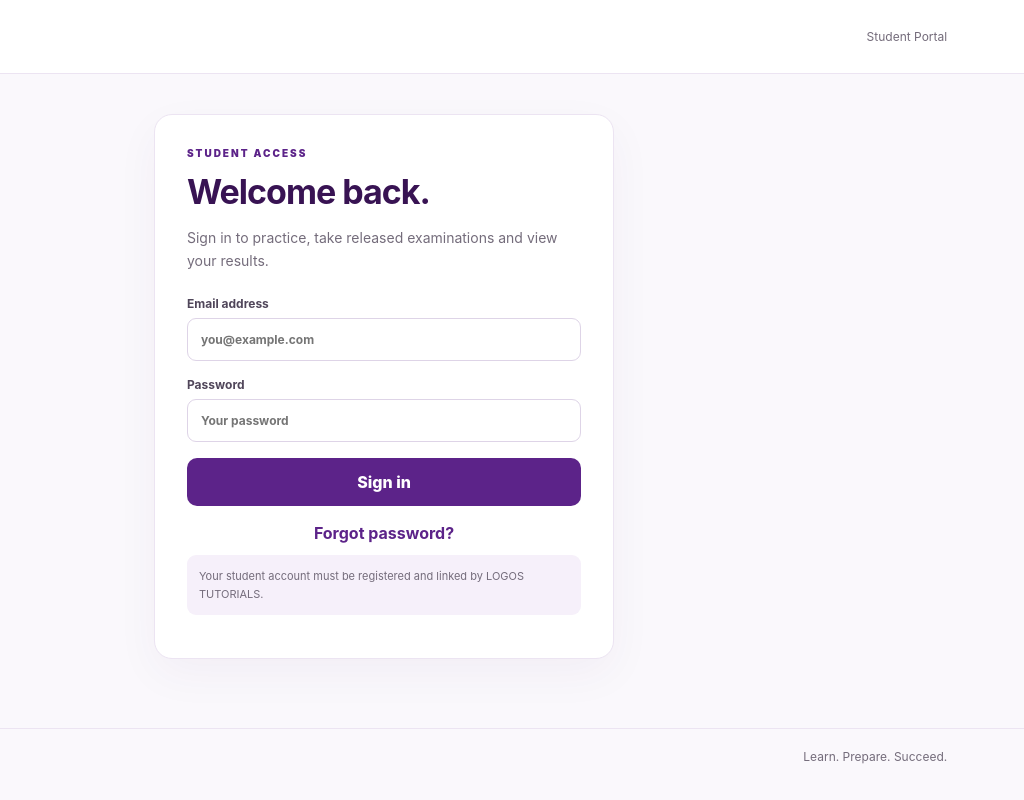
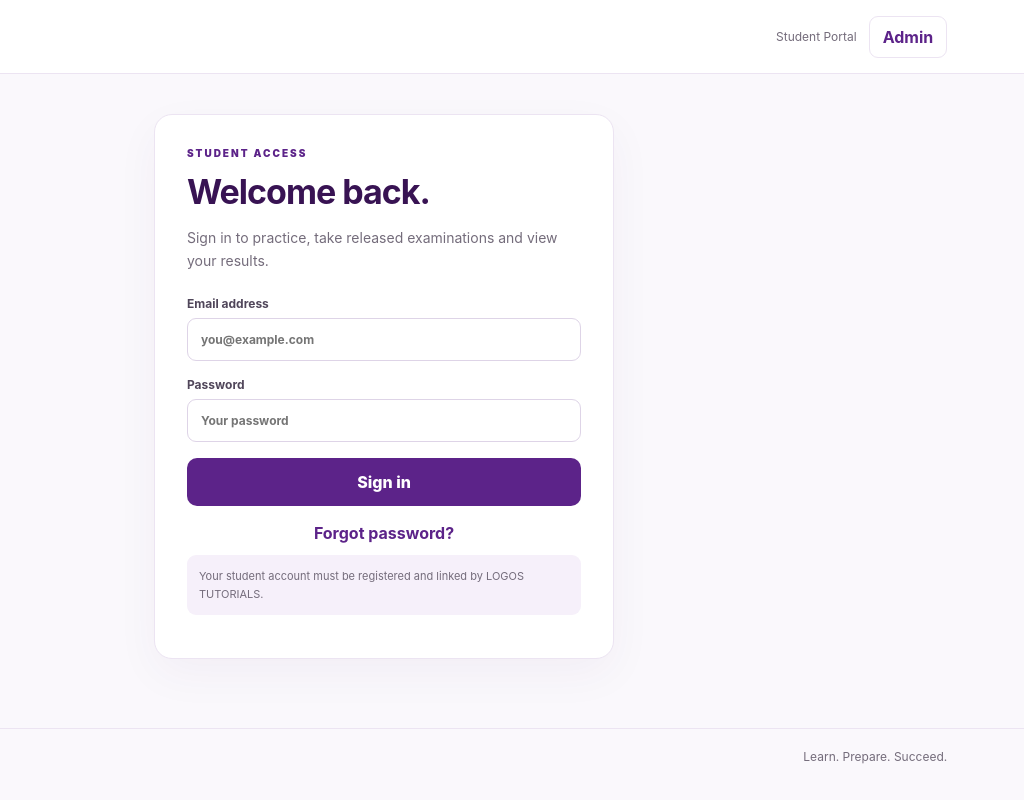
Before and after one commit to orukpeernest/logos-student-portal, a plain HTML site: page student-portal.html in a window 1280 px wide. Shown: the full height of the page, 256-1280 px from the left. Drawn offline with nearby package versions, Linux system fonts and the light colour scheme.

Commit message:
Add admin workspace entry point

```diff
--- a/student-portal.html
+++ b/student-portal.html
@@ -10,7 +10,7 @@
 <body>
 <header class="topbar">
   <a class="brand" href="index.html"><span class="brand-mark">L</span><span>LOGOS <small>TUTORIALS</small></span></a>
-  <div class="top-actions"><span id="auth-status" class="status">Student Portal</span><button id="signout" class="outline hidden">Sign out</button></div>
+  <div class="top-actions"><span id="auth-status" class="status">Student Portal</span><a class="outline" href="admin-portal.html">Admin</a><button id="signout" class="outline hidden">Sign out</button></div>
 </header>
 <main class="shell">
   <section id="auth-panel" class="auth-card">
```
